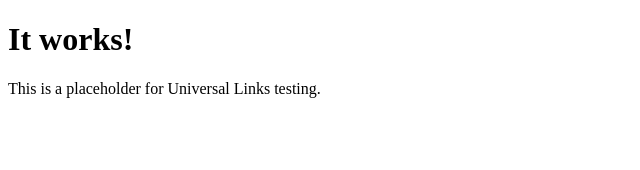
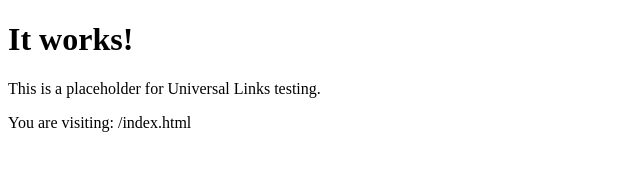
Before and after one commit to mcrespi/universal-links-test, a plain HTML site: page index.html in a window 1280 px wide. Shown: the whole page, without its empty margins (0-640 px from the left). Drawn offline with Linux system fonts and the light colour scheme.

Commit message:
Update index.html

```diff
--- a/index.html
+++ b/index.html
@@ -8,3 +8,8 @@
     <p>This is a placeholder for Universal Links testing.</p>
 </body>
 </html>
+
+<script>
+    // Muestra la ruta actual
+    document.write("You are visiting: " + window.location.pathname);
+</script>
```
